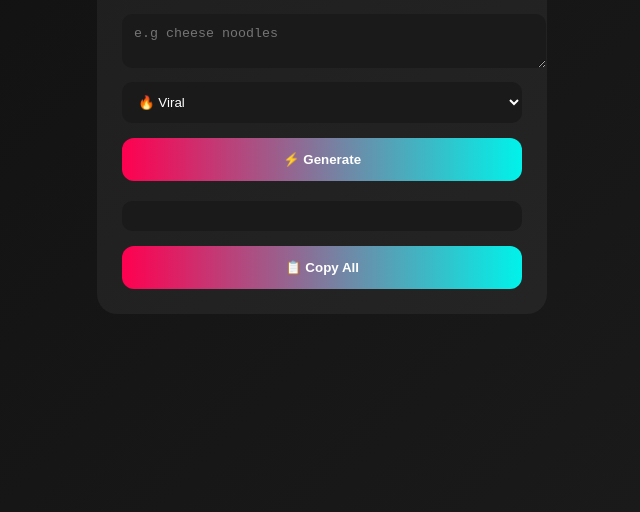
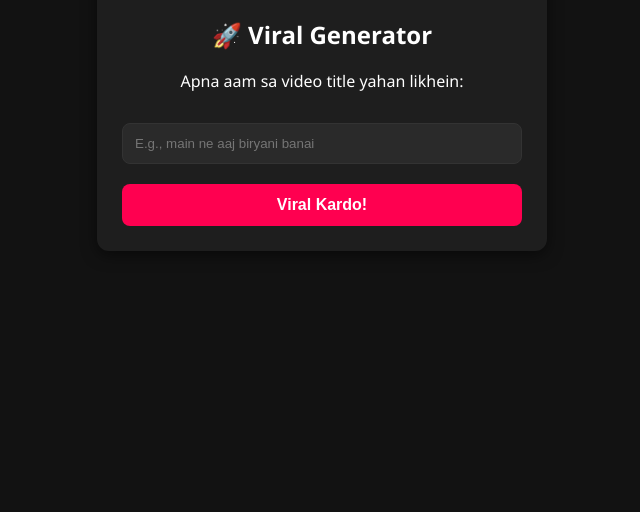
Before and after one commit to malikhamza607/viralhook-ai, a website: page index.html in a window 1280 px wide. Shown: the part 288-800 px from the top of the page, without its empty margins (318-958 px from the left). Drawn offline with Linux system fonts and the light colour scheme.

Commit message:
Update index.html

```diff
--- a/index.html
+++ b/index.html
@@ -1,117 +1,69 @@
 <!DOCTYPE html>
-<html>
+<html lang="en">
 <head>
+    <meta charset="UTF-8">
     <meta name="viewport" content="width=device-width, initial-scale=1.0">
-<title>ViralHook AI</title>
-
+    <title>TikTok Viral Title Generator</title>
     <style>
-body {
-  margin: 0;
-  font-family: -apple-system, sans-serif;
-  background: linear-gradient(135deg, #0f0f0f, #1c1c1c);
-  color: white;
-  display: flex;
-  justify-content: center;
-  align-items: center;
-  height: 100vh;
-}
-.container {
-  width: 90%;
-  max-width: 400px;
-  background: rgba(255,255,255,0.05);
-  padding: 25px;
-  border-radius: 20px;
-  text-align: center;
-}
-textarea, select {
-  width: 100%;
-  margin-top: 10px;
-  padding: 12px;
-  border-radius: 10px;
-  border: none;
-  background: #1a1a1a;
-  color: white;
-}
-button {
-  width: 100%;
-  padding: 14px;
-  margin-top: 15px;
-  border: none;
-  border-radius: 12px;
-  background: linear-gradient(90deg,#ff0050,#00f2ea);
-  color: white;
-  font-weight: bold;
-}
-.result {
-  margin-top: 20px;
-  background: #1a1a1a;
-  padding: 15px;
-  border-radius: 10px;
-  white-space: pre-line;
-}
+        body { font-family: 'Segoe UI', Tahoma, Geneva, Verdana, sans-serif; background-color: #121212; color: white; display: flex; justify-content: center; align-items: center; height: 100vh; margin: 0; }
+        .container { background: #1e1e1e; padding: 25px; border-radius: 12px; box-shadow: 0 4px 15px rgba(0,0,0,0.5); width: 90%; max-width: 400px; text-align: center; }
+        input { width: 100%; padding: 12px; margin-top: 15px; border: 1px solid #333; border-radius: 8px; background: #2a2a2a; color: white; box-sizing: border-box; outline: none;}
+        input:focus { border-color: #ff0050; }
+        button { width: 100%; padding: 12px; margin-top: 20px; background: #ff0050; color: white; border: none; border-radius: 8px; cursor: pointer; font-size: 16px; font-weight: bold; transition: 0.3s; }
+        button:hover { background: #d40042; }
+        .result { margin-top: 20px; text-align: left; background: #2a2a2a; padding: 15px; border-radius: 8px; display: none; white-space: pre-wrap; font-size: 15px; border-left: 4px solid #00f2fe; }
+        .loader { display: none; margin-top: 15px; font-weight: bold; color: #00f2fe; }
     </style>
 </head>
-
 <body>
 
 <div class="container">
-<h2>🔥 ViralHook AI</h2>
+    <h2>🚀 Viral Generator</h2>
+    <p>Apna aam sa video title yahan likhein:</p>
+    <input type="text" id="videoTitle" placeholder="E.g., main ne aaj biryani banai">
+    <button onclick="generateViralTitle()">Viral Kardo!</button>
 
-<textarea id="idea" placeholder="e.g cheese noodles"></textarea>
-
-<select id="tone">
-  <option value="viral">🔥 Viral</option>
-  <option value="funny">😂 Funny</option>
-  <option value="luxury">💎 Luxury</option>
-</select>
-
-<button onclick="generate()">⚡ Generate</button>
-
-<div class="result" id="output"></div>
-
-<button onclick="copyText()">📋 Copy All</button>
+    <div class="loader" id="loader">Soch raha hoon... ⏳</div>
+    <div class="result" id="resultBox"></div>
 </div>
 
 <script>
-let lastResult = "";
+    async function generateViralTitle() {
+        const titleInput = document.getElementById("videoTitle").value;
+        const resultBox = document.getElementById("resultBox");
+        const loader = document.getElementById("loader");
 
-async function generate() {
-  let idea = document.getElementById("idea").value;
-  let tone = document.getElementById("tone").value;
-
-  if (!idea) {
-    alert("Idea likho!");
+        if (!titleInput) {
+            alert("Bhai, pehle koi title toh likho!");
             return;
         }
 
-  document.getElementById("output").innerText = "Generating...";
+        loader.style.display = "block";
+        resultBox.style.display = "none";
 
         try {
-    let res = await fetch(window.location.origin + "/api/generate", {
-      method: "POST",
-      headers: {"Content-Type": "application/json"},
-      body: JSON.stringify({ idea, tone })
+            // Yeh call Vercel ke backend api par jayegi
+            const response = await fetch('/api/generate', {
+                method: 'POST',
+                headers: { 'Content-Type': 'application/json' },
+                body: JSON.stringify({ title: titleInput })
             });
 
-    let data = await res.json();
+            const data = await response.json();
 
-    if (!data.result) {
-      document.getElementById("output").innerText = "Error aa gaya ❌";
-      return;
+            if(data.result) {
+                resultBox.innerText = data.result;
+                resultBox.style.display = "block";
+            } else {
+                resultBox.innerText = "Error: " + (data.error || "Kuch masla ho gaya.");
+                resultBox.style.display = "block";
             }
-
-    lastResult = data.result;
-    document.getElementById("output").innerText = lastResult;
-
-  } catch (e) {
-    document.getElementById("output").innerText = "Server error ❌";
+        } catch (error) {
+            resultBox.innerText = "Network ka masla hai!";
+            resultBox.style.display = "block";
+        } finally {
+            loader.style.display = "none";
         }
-}
-
-function copyText() {
-  if (!lastResult) return alert("Pehle generate karo");
-  navigator.clipboard.writeText(lastResult);
-  alert("Copied!");
     }
 </script>
 
```
Lines whose indentation alone changed are shown as unchanged.
